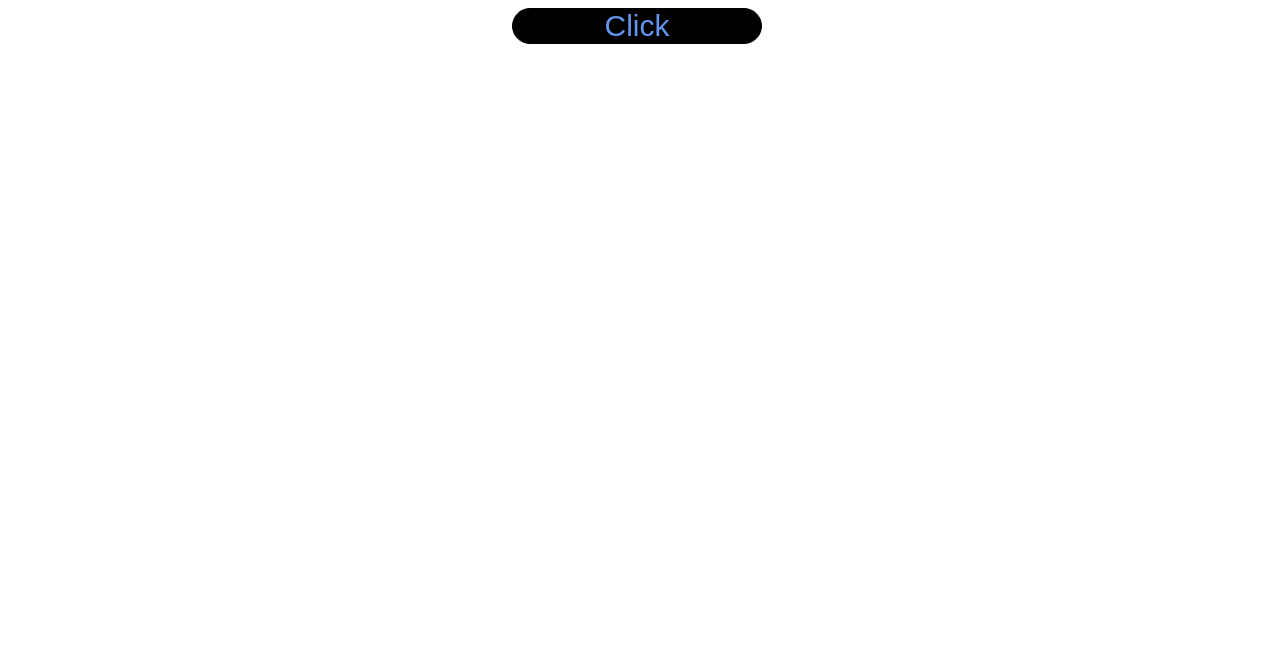
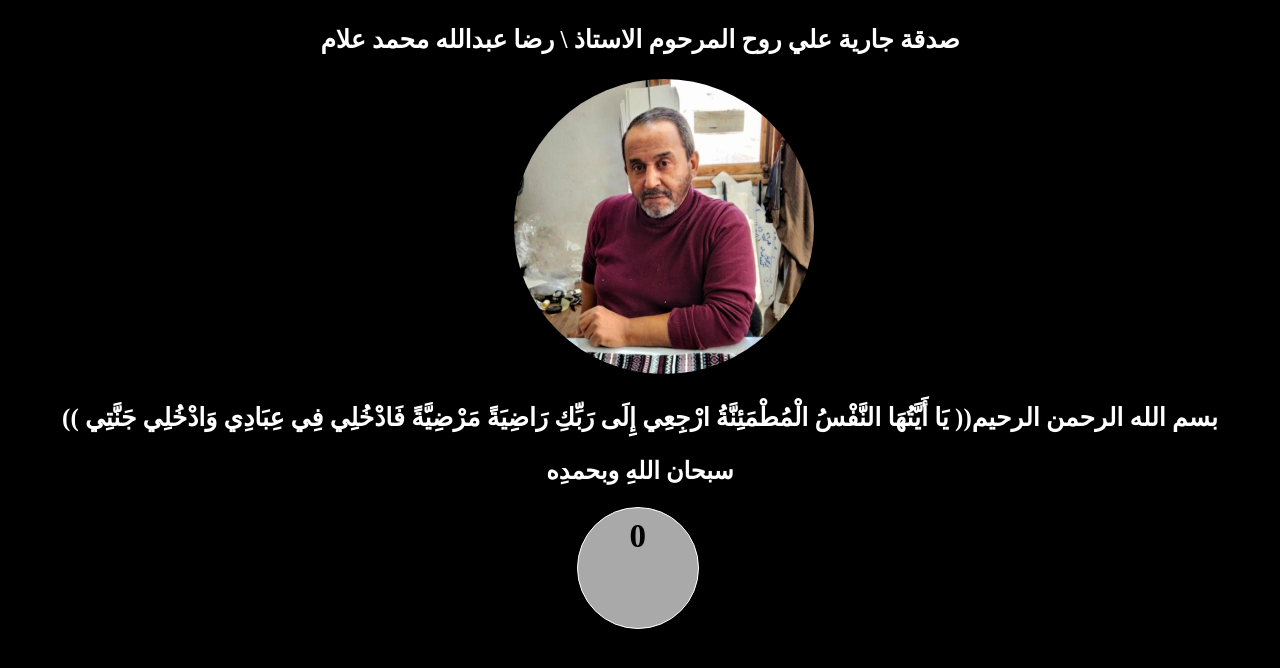
Before and after one commit to mostafaomar7/barc, a plain HTML site: page index.html in a window 1280 px wide. Drawn offline with Linux system fonts and the light colour scheme.

Commit message:
first commit

```diff
--- a/css/s2.css
+++ b/css/s2.css
@@ -1,31 +1,58 @@
-button{
-	border: solid 1px black;
-	border-radius: 30px;
-	font-size: 30px;
+*{
+	background: #000;
+	color: white;
+	cursor: pointer;
+}
+p{
+	font-size: 25px;
+	font-weight: bold;
+	color: #fff;
 	text-align: center;
-	padding: 0px 8px;
-	width: 250px;
-	cursor: pointer;
-	background: #000;
-	color: cornflowerblue;
-	position: absolute;
+}
+img{
+	width: 300px;
+	border-radius:50% ;
+	position: relative;
 	left: 40%;
 }
-iframe , img{
-	position: absolute;
-	top: 200px;
-	left: -1000px;
+.p1{
+	text-align: center;
+	font-size: 25px;
 }
-.show{
-	top: 200px;
-	left: 0px;
+.h11{
+	font-size: 33px;
+	border: 1px solid white;
+	width: 100px ;
+	height: 100px;
+	border-radius: 50%;
+	padding: 10px 10px;
+	text-align: center;
+	position: relative;
+	left: 45%;
+	background-color: darkgray;
+	color: black;
+}
+h2{
+	text-align: center;
+}
+h1{
+	font-size: 33px;
+	background-color: darkgrey;
+	color: black;
 }
 @media (max-width:450px)
 {
-	iframe{
-		width: 100%;
+	h1{
+		font-size: 33px;
 	}
-	button{
-		left: 20%;
+	.h11{
+		left: 33%;
 	}
+img{
+	left: 20%;
+	width: 200px;
 }
+.p1{
+	font-size: 20px;
+}
+}
--- a/index.html
+++ b/index.html
@@ -4,19 +4,24 @@
 <head>
     <!DOCTYPE html>
     <html lang="en">
+
     <head>
         <meta charset="UTF-8">
         <meta http-equiv="X-UA-Compatible" content="IE=edge">
         <meta name="viewport" content="width=device-width, initial-scale=1.0">
-       <title>Document</title>
+        <title>صدقة جارية</title>
         <link rel="stylesheet" href="./css/s2.css">
     </head>
+
 <body>
-       <button >Click</button>
+    <p>صدقة جارية علي روح المرحوم الاستاذ \ رضا عبدالله محمد علام</p>
+    <img src="./WhatsApp Image 2021-12-04 at 12.23.47 PM.jpeg" alt="">
+    <p class="p1">بسم الله الرحمن الرحيم(( يَا أَيَّتُهَا النَّفْسُ الْمُطْمَئِنَّةُ ارْجِعِي إِلَى رَبِّكِ رَاضِيَةً مَرْضِيَّةً فَادْخُلِي فِي عِبَادِي وَادْخُلِي جَنَّتِي ))</p>
 
+    <h2>سبحان اللهِ وبحمدِه</h2>
+    <h1 class="h11">0</h1>
 
-       <iframe  src="https://www.facebook.com/plugins/post.php?href=https%3A%2F%2Fwww.facebook.com%2FMadridTF%2Fposts%2F2948146185402190&show_text=true&width=500" width="500" height="493" style="border:none;overflow:hidden" scrolling="no" frameborder="0" allowfullscreen="true" allow="autoplay; clipboard-write; encrypted-media; picture-in-picture; web-share"></iframe>
-       <img src="./5563507061599494730.jpg" alt="">
     <script src="./js/main.js"></script>
 </body>
+
 </html>
--- a/js/main.js
+++ b/js/main.js
@@ -1,7 +1,16 @@
 let h= document.querySelector('button')
-let h1 = document.querySelector('iframe')
-let img =  document.querySelector('img')
-h.onclick = function (){
-    h1.classList="show"
-
-}
+// let input = document.querySelectorAll('input')
+// let p = document.querySelector('p')
+let h1 = document.querySelector('h1')
+// let h2 = document.querySelector('h2')
+let div =  document.querySelector('div')
+console.log(h);
+x=0;
+let landingpage = document.querySelector("h2")
+let imgArray = ["والله أكبر","سبحان الله   ","والحمد لله","ولا إله إلا الله "]
+document.addEventListener('click',function(){
+   x++;
+   h1.innerHTML= ` <h1>${x}</h1> `
+   let randomNumber = Math.floor (Math.random() * imgArray.length )
+   landingpage.innerHTML=imgArray[randomNumber]
+})
```
Also changed, not shown: WhatsApp Image 2021-12-04 at 12.23.47 PM.jpeg (added). Lines whose indentation alone changed are shown as unchanged.
